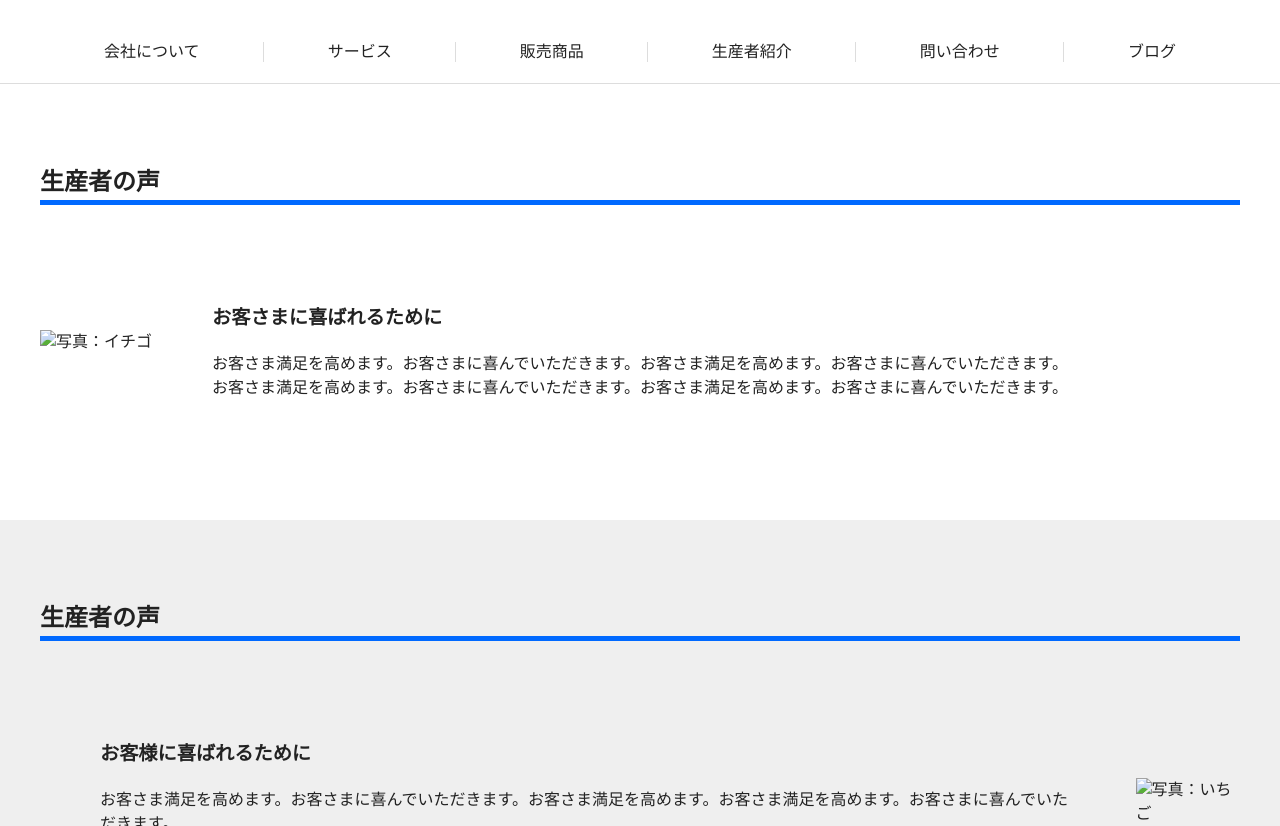
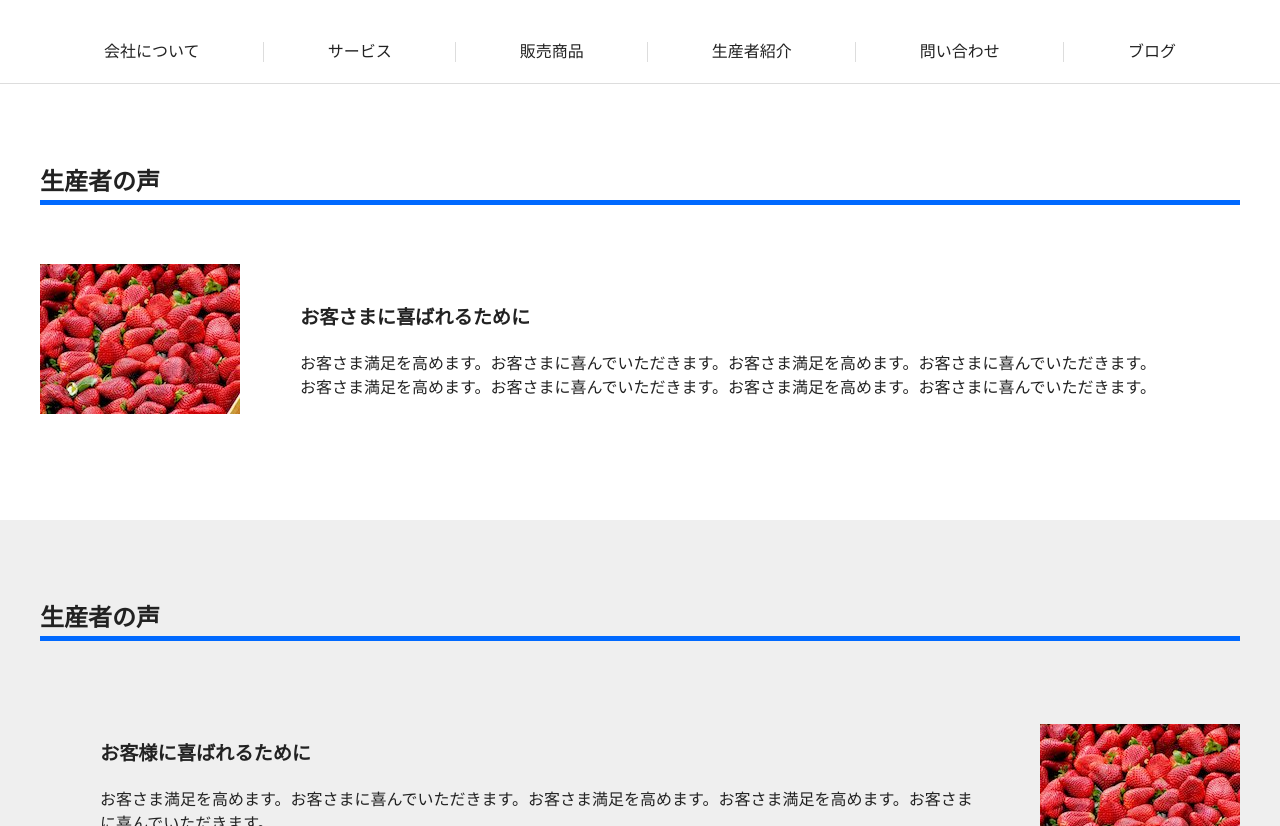
Before and after one commit to yoshitomotomo/colum, a plain HTML site: page column/index.html in a window 1280 px wide. Shown: the part 126-952 px from the top of the page. Drawn offline with Linux system fonts and the light colour scheme; the site is published under a folder, as on GitHub Pages, so addresses that start at the root find nothing.

Commit message:
Update index.html

```diff
--- a/column/index.html
+++ b/column/index.html
@@ -52,7 +52,7 @@
             </h2>
             <div class="media">
               <figure class="media__img-wrapper">
-                <img class="media__img" alt="写真：イチゴ" src="/images/strawberry.jpg">
+                <img class="media__img" alt="写真：イチゴ" src="images/strawberry.jpg">
               </figure>
               <div class="media__body">
                 <h3 class="media__title">お客さまに喜ばれるために</h3>
@@ -72,7 +72,7 @@
               </h2>
               <div class="media media-reverse">
                 <figure class="media__img-wrapper">
-                  <img class="media__img" alt="写真：いちご" src="/images/strawberry.jpg">
+                  <img class="media__img" alt="写真：いちご" src="images/strawberry.jpg">
                 </figure>
                 <div class="media__body">
                   <h3 class="media__title">お客様に喜ばれるために</h3>
```
